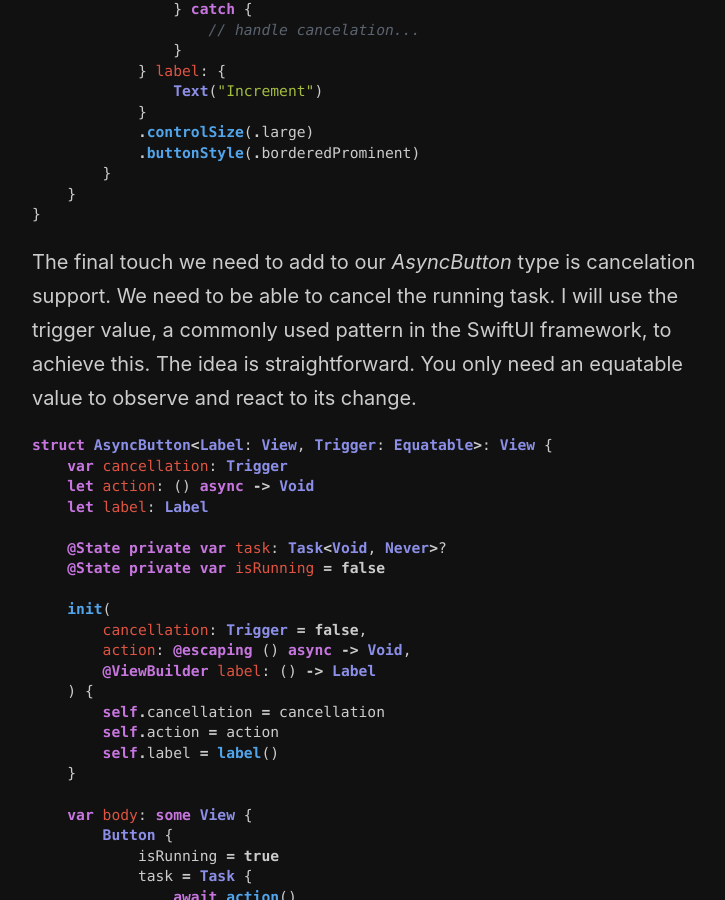
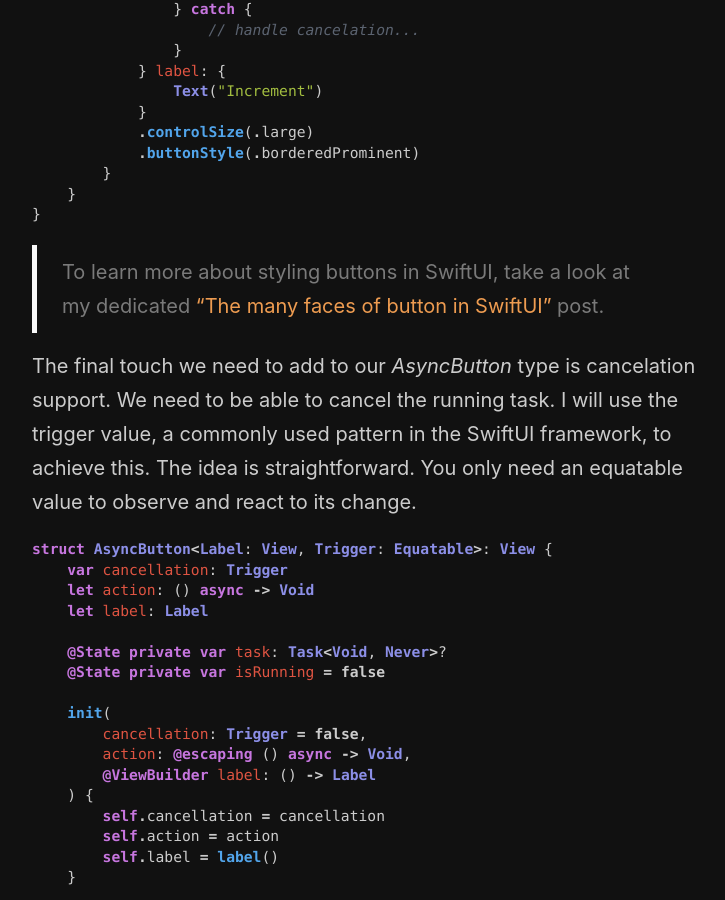
Before and after one commit to mecid/mecid.github.io, a Jekyll site: the page built from _posts/2024-03-26-building-async-button-in-swiftui.md, in a window 1280 px wide and 900 px high, scrolled down 3338 px. Shown: the whole window, without its empty margins (258-983 px from the left). Built offline with Jekyll 4.4.1, drawn with Linux system fonts in a browser that asks for light colours.

Commit message:
references added to the async button post

````diff
--- a/_posts/2024-03-26-building-async-button-in-swiftui.md
+++ b/_posts/2024-03-26-building-async-button-in-swiftui.md
@@ -138,6 +138,8 @@ struct AsyncButtonExampleView: View {
 }
 ```
 
+> To learn more about styling buttons in SwiftUI, take a look at my dedicated ["The many faces of button in SwiftUI"](/2021/06/30/the-many-faces-of-button-in-swiftui/) post.
+
 The final touch we need to add to our *AsyncButton* type is cancelation support. We need to be able to cancel the running task. I will use the trigger value, a commonly used pattern in the SwiftUI framework, to achieve this. The idea is straightforward. You only need an equatable value to observe and react to its change.
 
 ```swift
````
